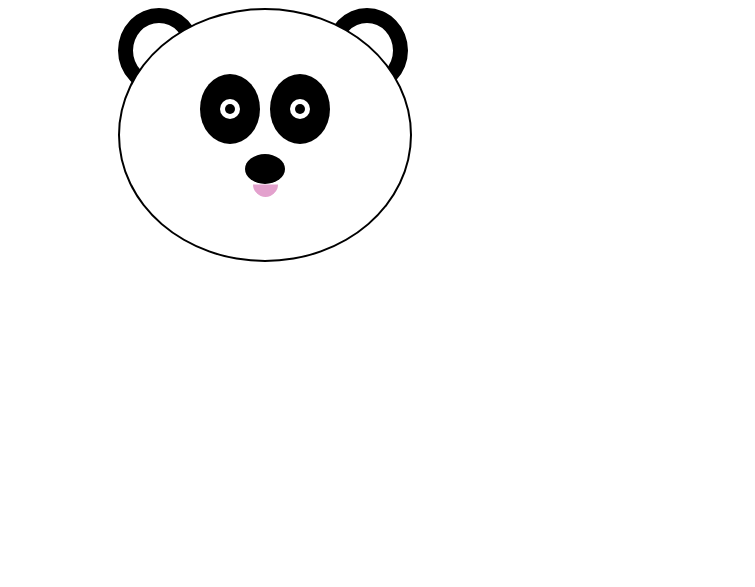
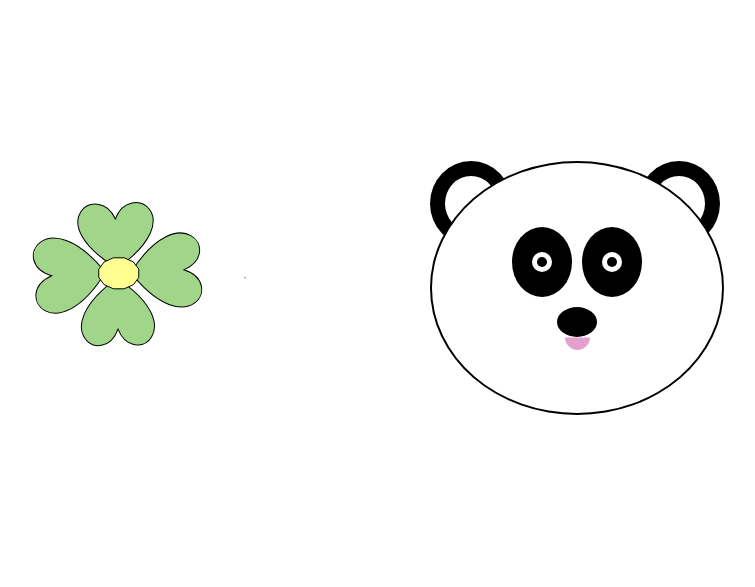
Before and after one commit to ReiYulia/lab7, a plain HTML site: page index.html in a window 1280 px wide. Shown: the whole page, without its empty margins (377-1132 px from the left). Drawn offline with Linux system fonts and the light colour scheme.

Commit message:
second commit

```diff
--- a/index.html
+++ b/index.html
@@ -5,10 +5,24 @@
     <meta name="viewport" content="width=device-width, initial-scale=1.0">
     <meta http-equiv="X-UA-Compatible" content="ie=edge">
     <link rel="stylesheet" href="styles.css">
+    <link rel="icon" href="favicon.ico" type="image/x-icon">
     <title>Panda</title>
 
 </head>
 <body>
+
+    <svg width="624" height="576" xmlns="http://www.w3.org/2000/svg">
+
+        <g>
+         <title>Layer 1</title>
+         <path transform="rotate(-2.12353 310.022 227.76)" stroke="#000" id="svg_1" d="m310.02222,210.92822c15.5183,-38.32365 76.31952,0 0,49.27327c-76.31952,-49.27327 -15.5183,-87.59692 0,-49.27327z" fill="#A0D58A"/>
+         <path transform="rotate(87.0066 359.687 262.795)" stroke="#000" id="svg_5" d="m359.68719,244.63604c15.25492,-41.34554 75.0242,0 0,53.15855c-75.0242,-53.15855 -15.25492,-94.50408 0,-53.15855z" fill="#A0D58A"/>
+         <path transform="rotate(-93.7415 264.032 266.571)" id="svg_6" d="m264.03219,248.15304c15.46107,-41.93616 76.03805,0 0,53.91792c-76.03805,-53.91792 -15.46107,-95.85408 0,-53.91792z" stroke="#000" fill="#A0D58A"/>
+         <path transform="rotate(178.877 311.662 303.761)" stroke="#000" id="svg_16" d="m311.6617,286.39609c15.03677,-39.5385 73.95135,0 0,50.83522c-73.95135,-50.83522 -15.03677,-90.37372 0,-50.83522z" fill="#A0D58A"/>
+         <path id="svg_12" d="m292.75694,261.14765l5.35917,-7.19329l9.28167,-4.15335l10.71834,0l9.28167,4.15335l5.35917,7.19329l0,8.30671l-5.35917,7.19329l-9.28167,4.15335l-10.71834,0l-9.28167,-4.15335l-5.35917,-7.19329l0,-8.30671z" stroke="#000" fill="#FFFF91"/>
+         <line id="svg_15" y2="269.8" x2="439.59998" y1="269.8" x1="438.59998" stroke="#000" fill="none"/>
+        </g>
+       </svg>
     <div class="panda">
         <div class="ear left"></div>
         <div class="ear rigth"></div>
```
Also changed, not shown: favicon.ico (added), svg.svg (added).
